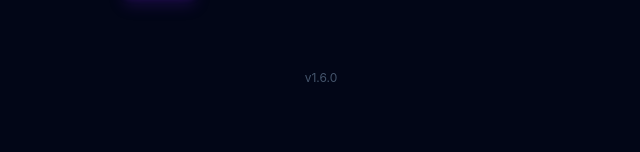
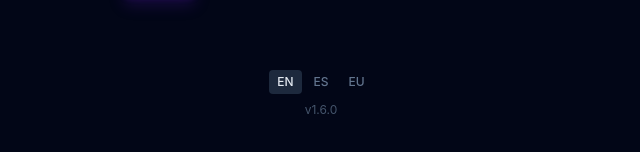
Before and after one commit to Endika/EventSplit, a React (Vite) app: page / in a window 1280 px wide. Shown: the part 422-574 px from the top of the page, without its empty margins (319-959 px from the left). Built offline with nearby package versions, Linux system fonts and the light colour scheme.

Commit message:
feat(ui): add language switcher in footer

```diff
--- a/src/presentation/components/common/Footer.tsx
+++ b/src/presentation/components/common/Footer.tsx
@@ -1,7 +1,43 @@
+import { useTranslation } from 'react-i18next'
+
+const LANGUAGES = [
+  { code: 'en', label: 'English', short: 'EN' },
+  { code: 'es', label: 'Español', short: 'ES' },
+  { code: 'eu', label: 'Euskara', short: 'EU' },
+] as const
+
 export function Footer() {
+  const { i18n } = useTranslation()
+  const current = i18n.resolvedLanguage ?? i18n.language ?? 'en'
+
+  function changeTo(code: string) {
+    void i18n.changeLanguage(code)
+  }
+
   return (
-    <footer className="mt-12 pb-4 text-center text-xs text-slate-600">
-      v{__APP_VERSION__}
+    <footer className="mt-12 flex flex-col items-center gap-2 pb-4 text-xs text-slate-600">
+      <div className="flex gap-1" role="group" aria-label="Language">
+        {LANGUAGES.map((lang) => {
+          const active = current.startsWith(lang.code)
+          return (
+            <button
+              key={lang.code}
+              type="button"
+              onClick={() => changeTo(lang.code)}
+              className={`rounded px-2 py-1 text-xs font-medium ${
+                active
+                  ? 'bg-slate-800 text-slate-200'
+                  : 'text-slate-500 hover:bg-slate-900 hover:text-slate-300'
+              }`}
+              aria-pressed={active}
+              title={lang.label}
+            >
+              {lang.short}
+            </button>
+          )
+        })}
+      </div>
+      <div>v{__APP_VERSION__}</div>
     </footer>
   )
 }
```
